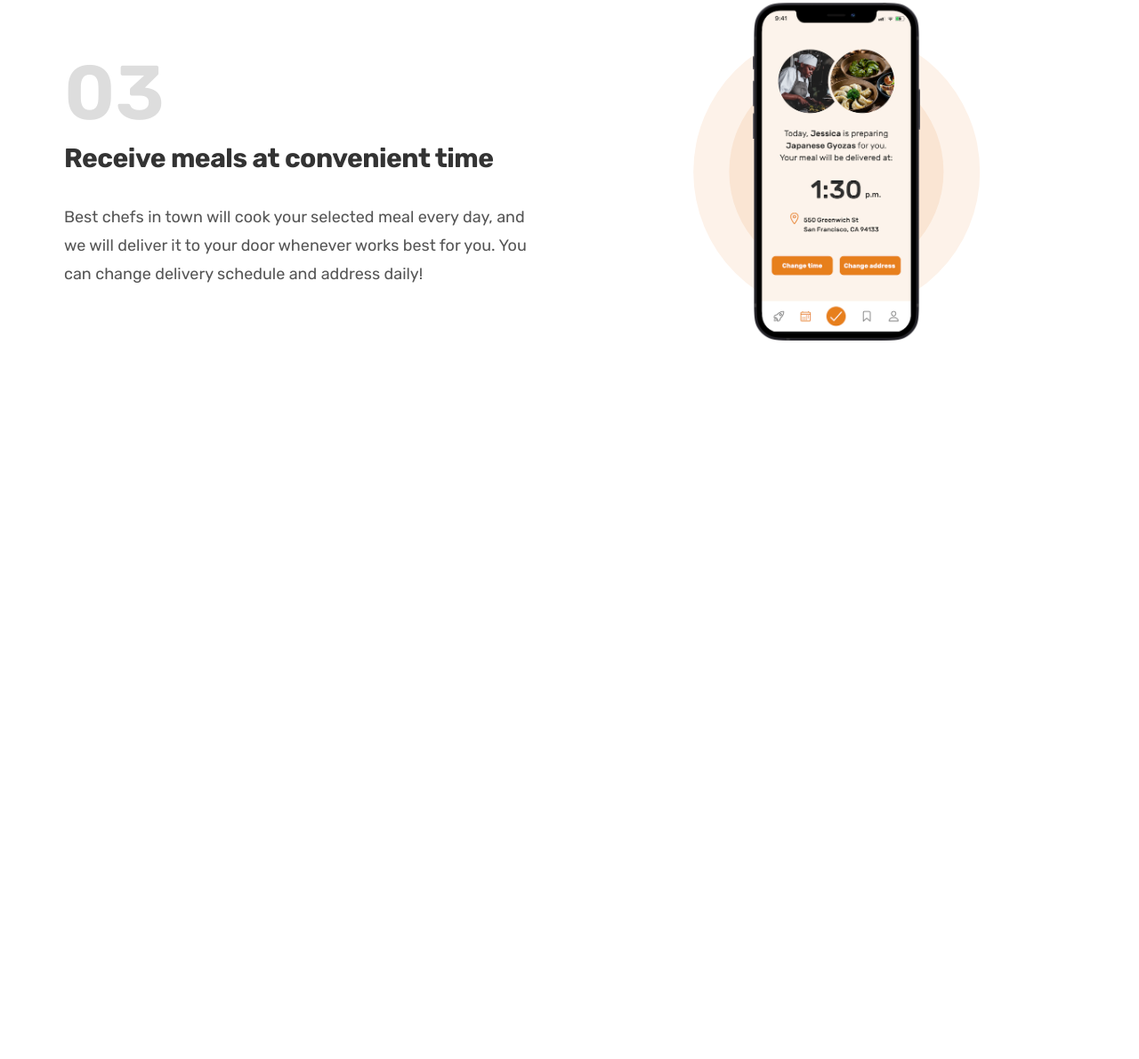
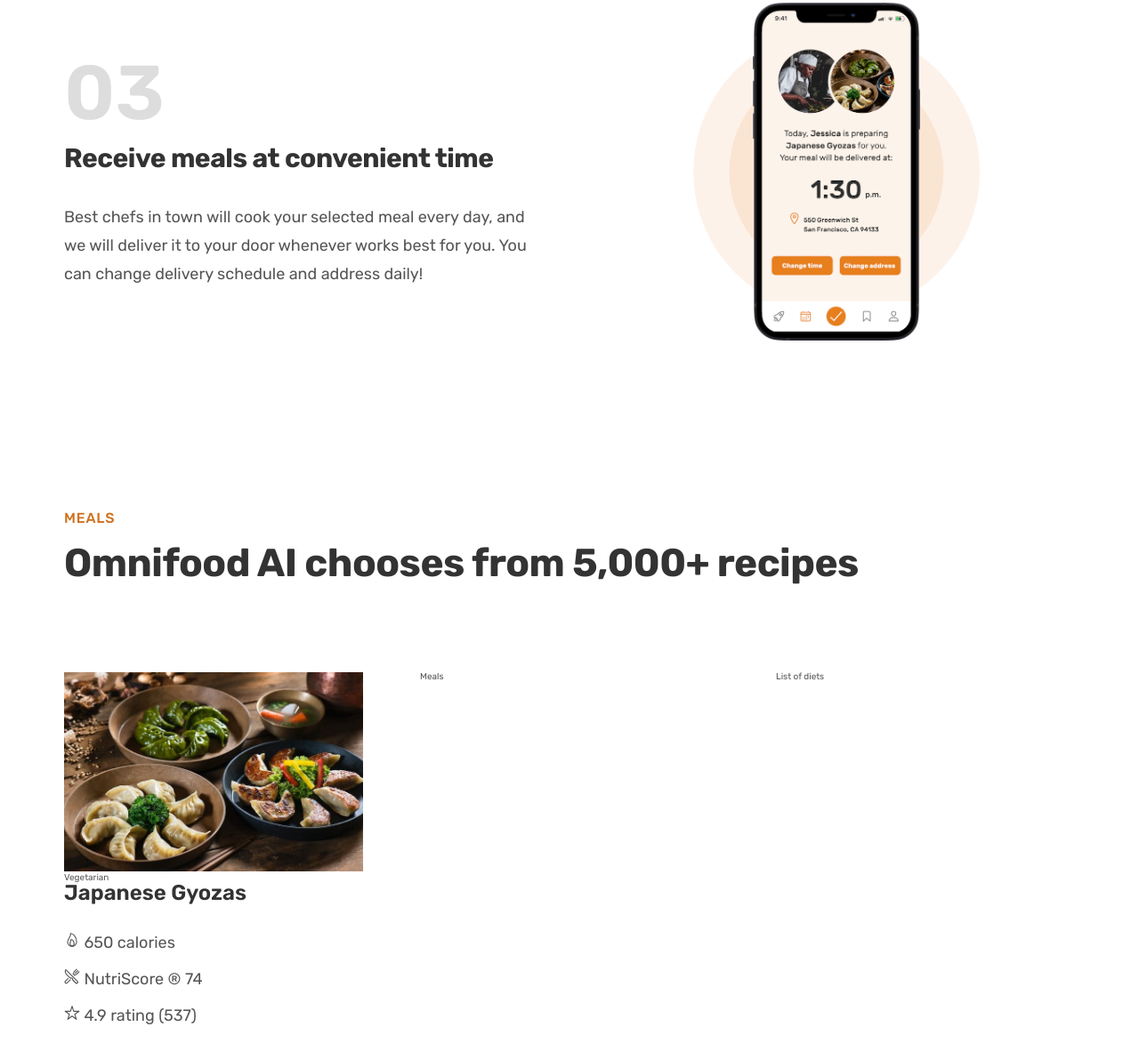
Before and after one commit to novel-code/Omnifood-v2, a plain HTML site: page index.html in a window 1280 px wide. Shown: the part 2134-3325 px from the top of the page at 89% size. Before the commit the page ends 2613 px from the top, so only its background shows below. Drawn offline with nearby package versions, Linux system fonts and the light colour scheme.

Commit message:
116 basic card design, used ion icons

```diff
--- a/css/style.css
+++ b/css/style.css
@@ -198,3 +198,33 @@
 .step-img {
   width: 35%;
 }
+
+/* ****************************************************** */
+/* MEALS SECTION */
+/* ****************************************************** */
+.section-meals {
+  padding: 9.6rem 0;
+}
+
+.meal-title {
+  font-size: 2.4rem;
+  color: #333;
+  font-weight: 600;
+  margin-bottom: 3.2rem;
+}
+
+.meal-attributes {
+  list-style: none;
+
+  display: flex;
+  flex-direction: column;
+  gap: 2rem;
+}
+
+.meal-attribute {
+  font-size: 1.8rem;
+}
+
+.meal-img {
+  width: 100%;
+}
--- a/index.html
+++ b/index.html
@@ -10,6 +10,14 @@
       href="https://fonts.googleapis.com/css2?family=Rubik:wght@400;500;600;700&display=swap"
       rel="stylesheet"
     />
+    <script
+      type="module"
+      src="https://unpkg.com/ionicons@5.5.2/dist/ionicons/ionicons.esm.js"
+    ></script>
+    <script
+      nomodule
+      src="https://unpkg.com/ionicons@5.5.2/dist/ionicons/ionicons.js"
+    ></script>
 
     <link rel="stylesheet" href="css/general.css" />
     <link rel="stylesheet" href="css/style.css" />
@@ -151,6 +159,44 @@
           </div>
         </div>
       </section>
+
+      <section class="section-meals">
+        <div class="container">
+          <span class="subheading">Meals</span>
+          <h2 class="heading-secondary">
+            Omnifood AI chooses from 5,000+ recipes
+          </h2>
+        </div>
+
+        <div class="container grid grid--3-cols">
+          <div class="meal">
+            <img
+              src="img/meals/meal-1.jpg"
+              class="meal-img"
+              alt="Japanese Gyozas"
+            />
+            <span class="tag">Vegetarian</span>
+            <p class="meal-title">Japanese Gyozas</p>
+
+            <ul class="meal-attributes">
+              <li class="meal-attribute">
+                <ion-icon name="flame-outline"></ion-icon>
+                <span>650 calories</span>
+              </li>
+              <li class="meal-attribute">
+                <ion-icon name="restaurant-outline"></ion-icon>
+                <span>NutriScore &reg; 74</span>
+              </li>
+              <li class="meal-attribute">
+                <ion-icon name="star-outline"></ion-icon>
+                <span>4.9 rating (537)</li>
+                </span>
+            </ul>
+          </div>
+          <div class="meal">Meals</div>
+          <div class="list">List of diets</div>
+        </div>
+      </section>
     </main>
   </body>
 </html>
```
